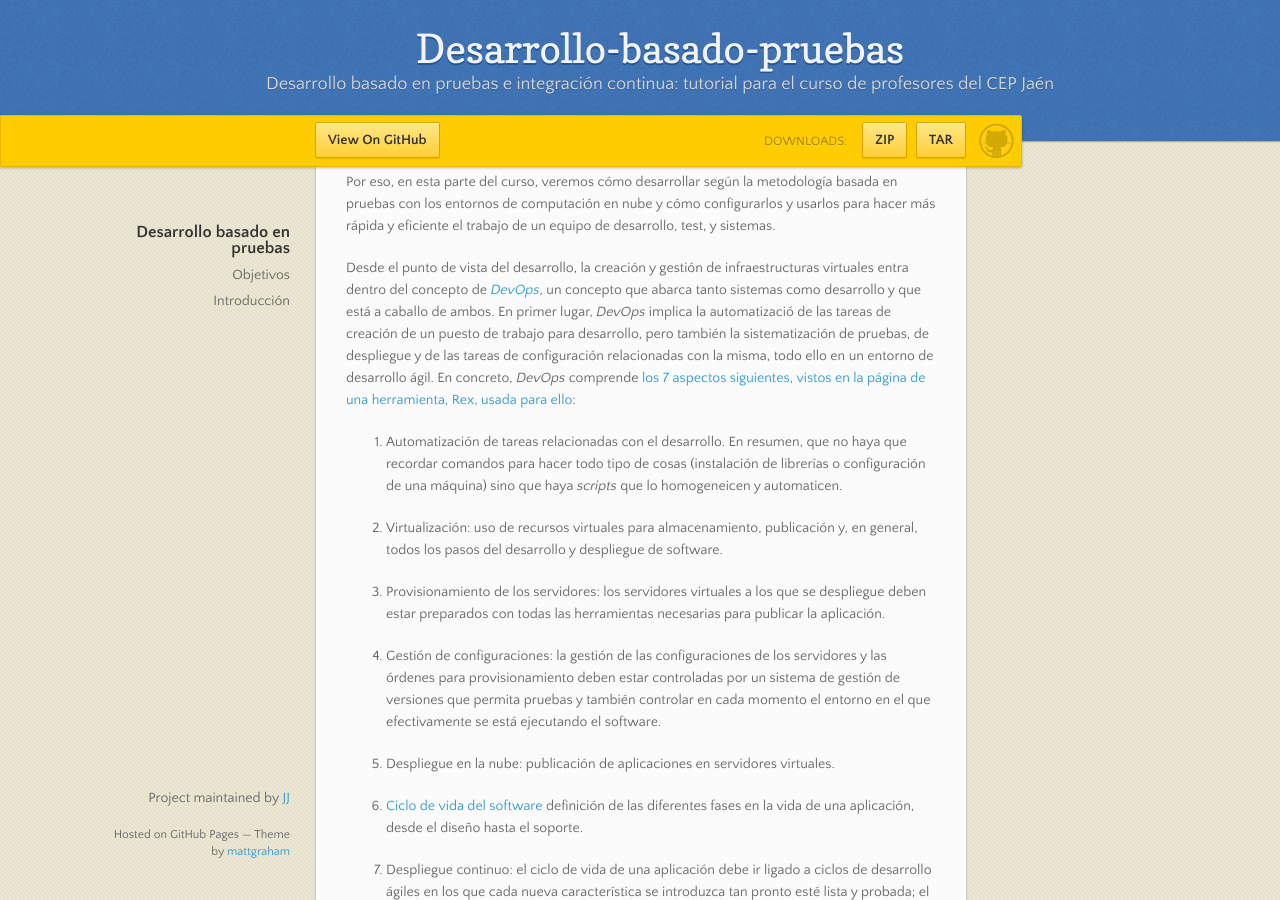
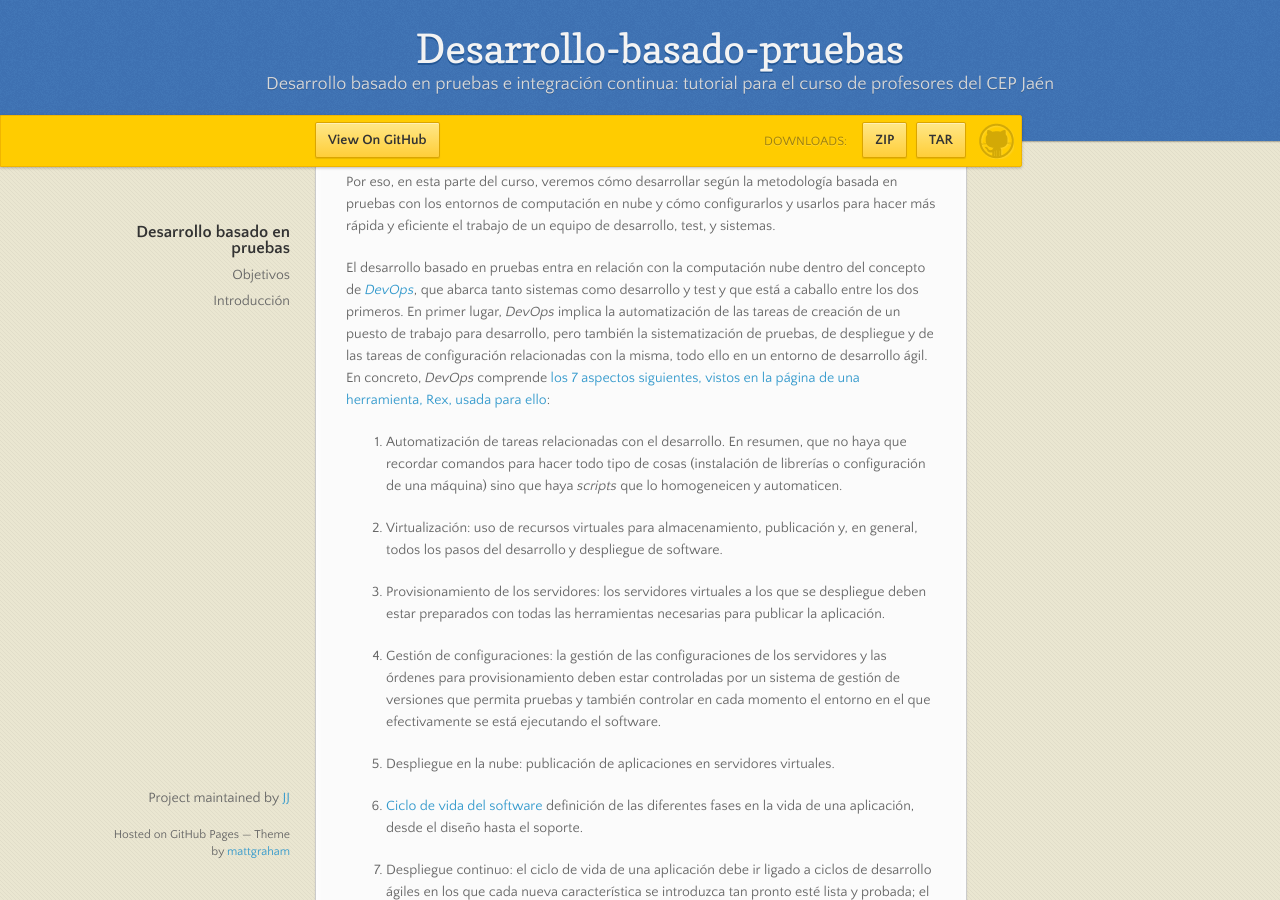
Before and after one commit to JJ/desarrollo-basado-pruebas, a Jekyll site: the page built from index.md, in a window 1280 px wide and 900 px high, scrolled down 446 px. Built offline with Jekyll 4.4.1, drawn with Linux system fonts in a browser that asks for light colours; nearby versions of some CDN libraries.

Commit message:
Sync gh-pages with master

```diff
--- a/index.md
+++ b/index.md
@@ -30,12 +30,9 @@ entornos de computación en nube y cómo configurarlos y usarlos para
 hacer más rápida y eficiente el trabajo de un equipo de desarrollo,
 test, y sistemas.
 
-
-Desde el punto de vista del desarrollo, la creación y gestión de
-infraestructuras virtuales entra dentro del concepto de
-[*DevOps*](http://en.wikipedia.org/wiki/DevOps), un concepto que
-abarca tanto sistemas como desarrollo y que está a caballo de
-ambos. En primer lugar, *DevOps* implica la automatizació de las
+El desarrollo basado en pruebas entra en relación con la computación nube dentro del concepto de
+[*DevOps*](http://en.wikipedia.org/wiki/DevOps), que
+abarca tanto sistemas como desarrollo y test y que está a caballo entre los dos primeros. En primer lugar, *DevOps* implica la automatización de las
 tareas de creación de un puesto de trabajo para desarrollo, pero
 también la sistematización de pruebas, de despliegue y de las tareas
 de configuración relacionadas con la misma, todo ello en un entorno de
```
Also changed, not shown: README.md.
